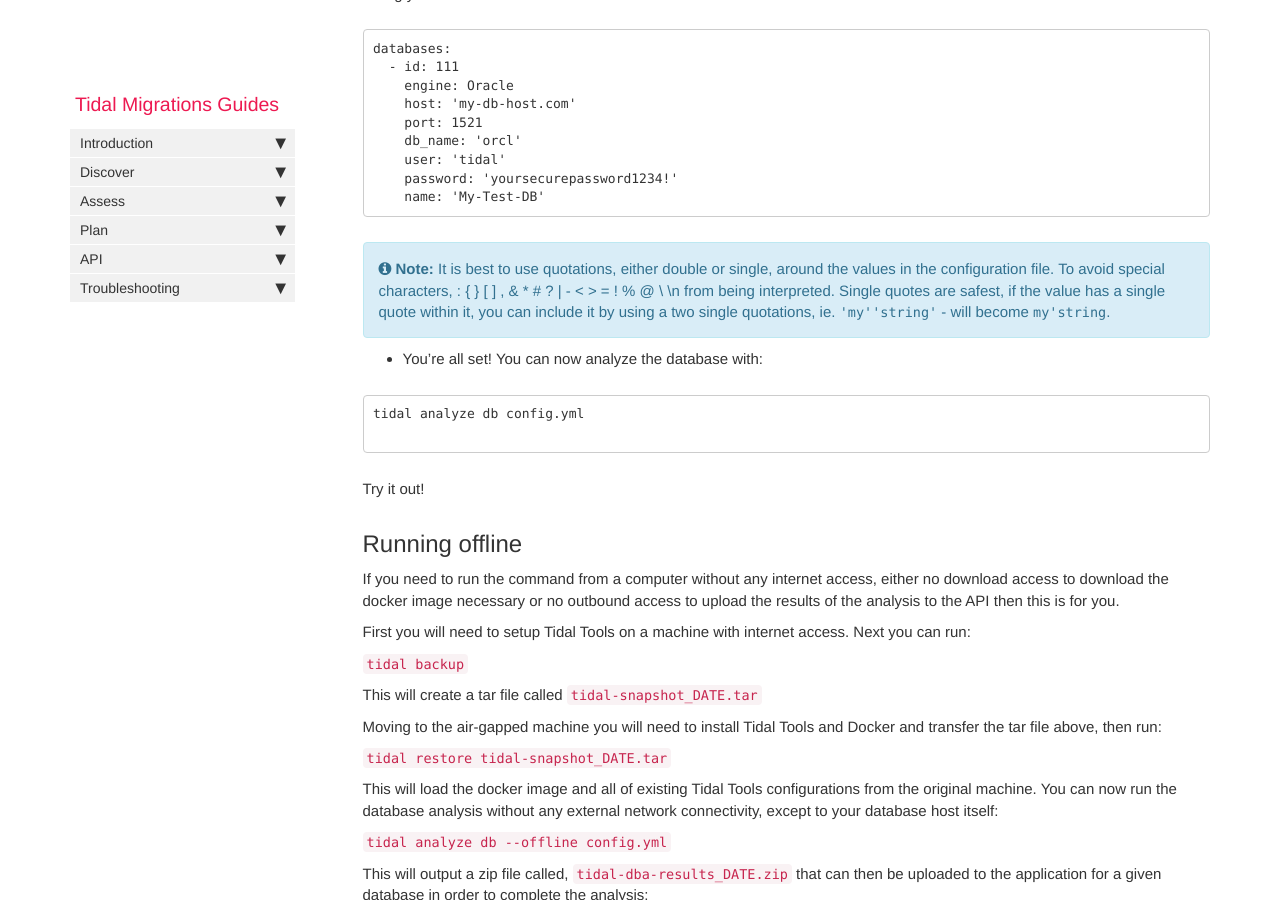
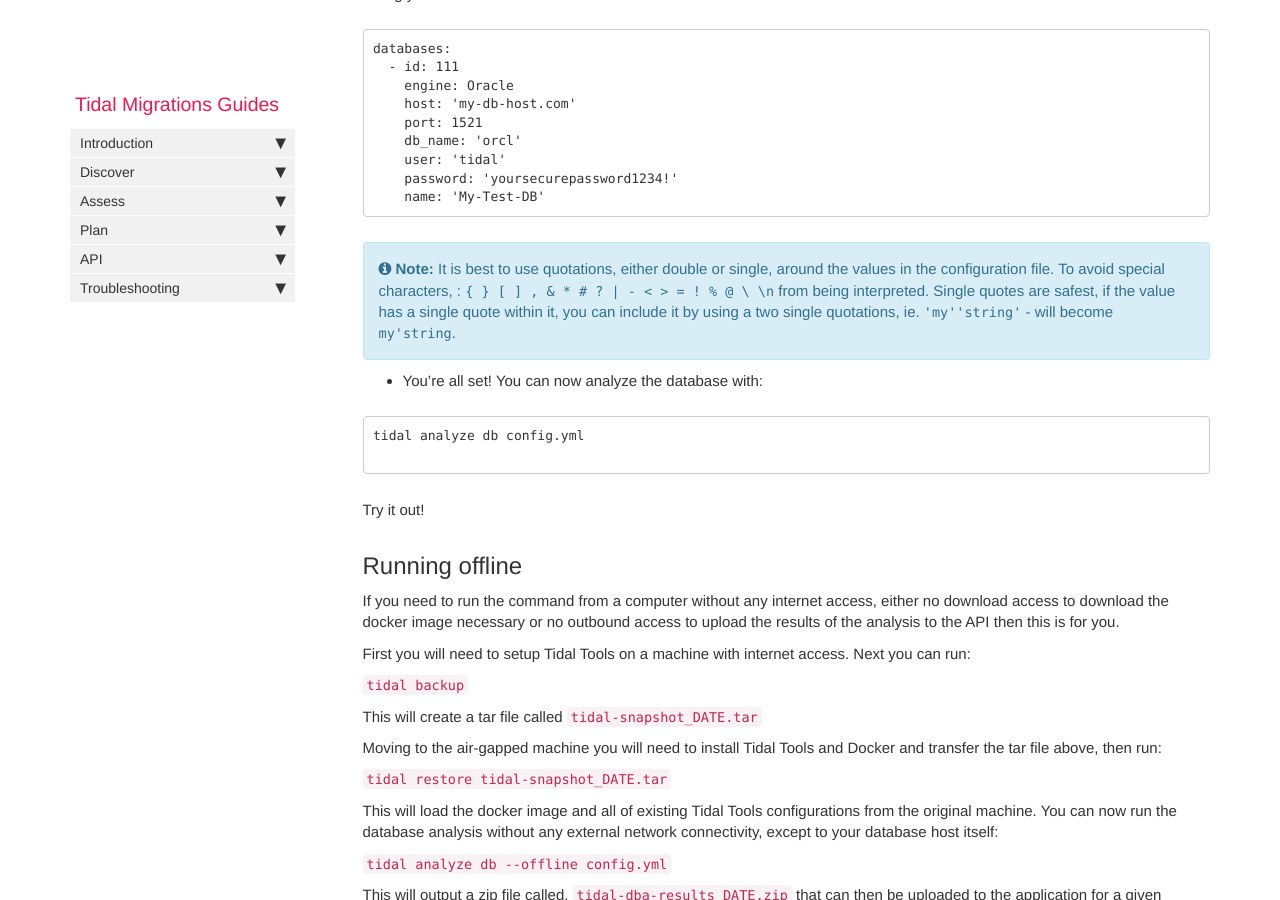
Before and after one commit to tidalmigrations/tidalmigrations.github.io, a Jekyll site: the page built from pages/tidal tools/analyze_database.md, in a window 1280 px wide and 900 px high, scrolled down 2564 px. Built offline with Jekyll 4.4.1, drawn with Linux system fonts in a browser that asks for light colours; nearby versions of some CDN libraries; comment, search, counter and statistics services are not loaded.

Commit message:
Used monospaced for special characters

````diff
--- a/pages/tidal tools/analyze_database.md
+++ b/pages/tidal tools/analyze_database.md
@@ -93,7 +93,7 @@ databases:
     name: 'My-Test-DB'
 ```
 
-{% include note.html content="It is best to use quotations, either double or single, around the values in the configuration file. To avoid special characters, : { } [ ] , & * # ? | - < > = ! % @ \ \n from being interpreted. Single quotes are safest, if the value has a single quote within it, you can include it by using a two single quotations, ie. `'my''string'` - will become `my'string`." %}
+{% include note.html content="It is best to use quotations, either double or single, around the values in the configuration file. To avoid special characters, : `{ } [ ] , & * # ? | - < > = ! % @ \ \n` from being interpreted. Single quotes are safest, if the value has a single quote within it, you can include it by using a two single quotations, ie. `'my''string'` - will become `my'string`." %}
 
 - You’re all set! You can now analyze the database with:
 
````
